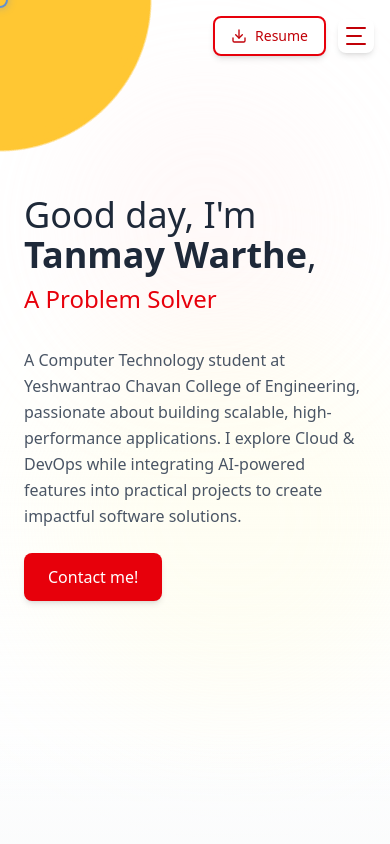
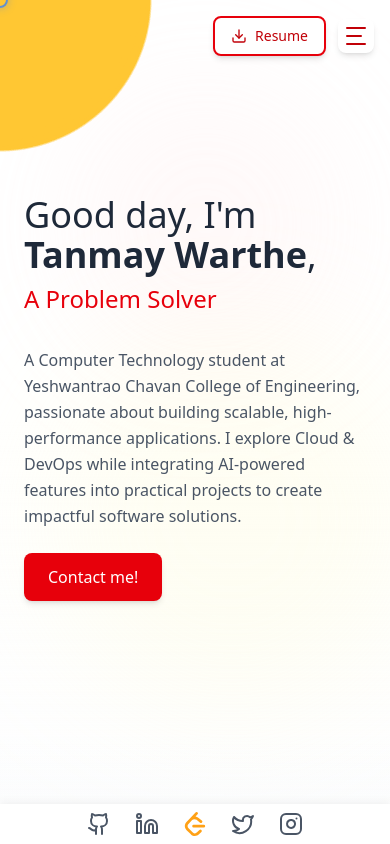
Before and after one commit to TanmayWarthe/Personal-Portfolio, a React (Vite) app: page / in a window 390 px wide. Shown: the top 844 px of the page. Built offline with nearby package versions, Linux system fonts and the light colour scheme.

Commit message:
make social media icon appear horizontally in the footer for the mobile view

```diff
--- a/src/components/SideElements.jsx
+++ b/src/components/SideElements.jsx
@@ -4,7 +4,7 @@ import { motion } from "framer-motion";
 export default function SideElements({ email, socialLinks, onIconClick, onEmailClick }) {
     return (
         <>
-            {/* Left Side - Social Icons */}
+            {/* Left Side - Social Icons (Desktop) */}
             <div className="hidden lg:flex fixed left-6 bottom-0 z-50 flex-col items-center gap-5" style={{ position: 'fixed' }}>
                 <div className="flex flex-col gap-5">
                     {socialLinks.map((social, index) => {
@@ -33,6 +33,32 @@ export default function SideElements({ email, socialLinks, onIconClick, onEmailC
                 <div className="w-px h-24 bg-gray-300"></div>
             </div>
 
+            {/* Social Icons Footer (Mobile Only) */}
+            <div className="flex lg:hidden fixed bottom-0 left-0 w-full z-50 justify-center items-center bg-white py-2 gap-6" style={{ boxShadow: '0 -2px 8px rgba(0,0,0,0.05)' }}>
+                {socialLinks.map((social, index) => {
+                    const Icon = social.icon;
+                    return (
+                        <motion.a
+                            key={index}
+                            href={social.href}
+                            target="_blank"
+                            rel="noopener noreferrer"
+                            className="text-gray-600 hover:text-red-600 transition-colors duration-300"
+                            whileHover={{ scale: 1.15 }}
+                            whileTap={{ scale: 0.9 }}
+                            onClick={() => onIconClick && onIconClick(social.label)}
+                            aria-label={social.label}
+                        >
+                            {social.isCustom ? (
+                                <Icon size={24} />
+                            ) : (
+                                <Icon size={24} strokeWidth={2} />
+                            )}
+                        </motion.a>
+                    );
+                })}
+            </div>
+
             {/* Right Side - Email */}
             <div className="hidden lg:flex fixed right-6 bottom-0 z-50 flex-col items-center gap-4" style={{ position: 'fixed' }}>
                 <motion.a
```
